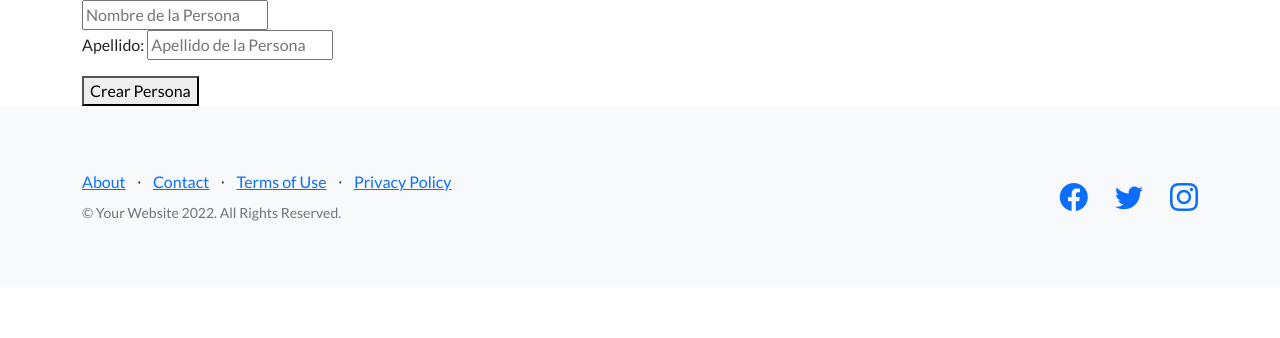
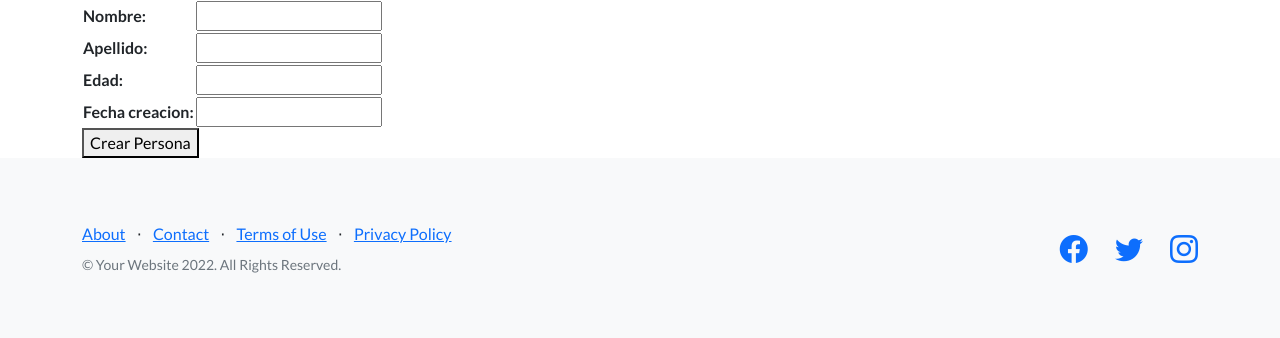
Before and after one commit to Paco71312/django-py, a Django app: page /home/crear_persona/ in a window 1280 px wide. Shown: the part 56-394 px from the top of the page. Run offline with Django 4.2, Linux system fonts and the light colour scheme; some libraries are stand-ins or nearby versions.

Commit message:
ÃCuarta entrega

```diff
--- a/home/forms.py
+++ b/home/forms.py
@@ -5,3 +5,6 @@ class HumanoFormulario(forms.Form):
     apellido=forms.CharField(max_length=30)
     edad=forms.IntegerField()
     fecha_creacion =forms.DateField(required=False)
+
+class BusquedaHumano(forms.Form):
+    nombre= forms.CharField(max_length=30)
--- a/home/templates/home/crear_persona.html
+++ b/home/templates/home/crear_persona.html
@@ -7,19 +7,9 @@
 <!-- Get consultas la manda a la vista y POS para dar informaciom ocual ene la consulta que se hace-->
 <form action={% url 'crear_persona' %} method="POST">
     {% csrf_token %}
-    <!--Una  manera-->
-    <input type="text"  name="nombre" placeholder='Nombre de la Persona'>
-    <!--Segunda manera-->
-    <p>
-        Apellido:
-        <input type="text" name="apellido" placeholder='Apellido de la Persona'>
-    </p>
-    {% comment %} <!--Tercera  manera-->
-    <label for="nombre2">Nombre</label>
-    <input type="text" name='nombre2' placeholder='Nombre2  de la Persona'>{% endcomment %}
-    {% comment %} <!--Mi primer  boton -->
-        <input type="submit" value="Crear Persona">
-    {% endcomment %}
+    <table>
+       {{formulario}}
+    </table>
 
     <button>Crear Persona</button>
 
--- a/home/views.py
+++ b/home/views.py
@@ -10,6 +10,7 @@ from django.shortcuts import render, redirect
 #clase 3
 import random
 
+from home.forms import HumanoFormulario,BusquedaHumano
 from home.models import Humano
 def hola(request):
 
@@ -66,22 +67,32 @@ def crear_persona(request):
     #print(request.GET) Para veri que querry te esta dando
     #print(request.POST) #Para ver que querry te esta dando
     if request.method=='POST':
-        nombre=request.POST.get('nombre')
-        apellido=request.POST.get('apellido')
-        persona=Humano(nombre=nombre,apellido=apellido,edad=random.randrange(1,99),fecha_creacion=datetime.now())
-        persona.save()
+        formulario=HumanoFormulario(request.POST)
+        if formulario.is_valid():
+            data=formulario.cleaned_data #informacion limpia
+            nombre=data['nombre']
+            apellido=data['apellido']
+            edad=data['edad']
+            fecha_creacion=data.get('fecha_creacion',datetime.now())
+            persona=Humano(nombre=nombre,apellido=apellido,edad=edad,fecha_creacion=fecha_creacion)
+            persona.save()
+
+
         return redirect('ver_personas') #nombre que esta en el archvio de url
-
-    return render(request,'home/crear_persona.html',{})
+    formulario=HumanoFormulario()
+    return render(request,'home/crear_persona.html',{'formulario':formulario})
 
 
 
 
 def ver_personas(request):
-    # con esto se tra todos lo aobjetos de persona que tiene el modelo
-    persona=Humano.objects.all
-
-    return render(request,'home/ver_personas.html',{'personas':persona})
+    nombre=request.GET.get('nombre',None)
+    if nombre:
+        persona= Humano.objects.filter(nombre__icontains=nombre)
+    else:
+        persona=Humano.objects.all()
+    formulario=BusquedaHumano()
+    return render(request,'home/ver_personas.html',{'personas':persona, 'formulario':formulario})
     # template=loader.get_template('ver_personas.html')
     # renderizar_template=template.render({'personas':persona})
     # return HttpResponse(renderizar_template)
```
Also changed, not shown: home/templates/home/ver_personas.html (+12 -4 lines).
